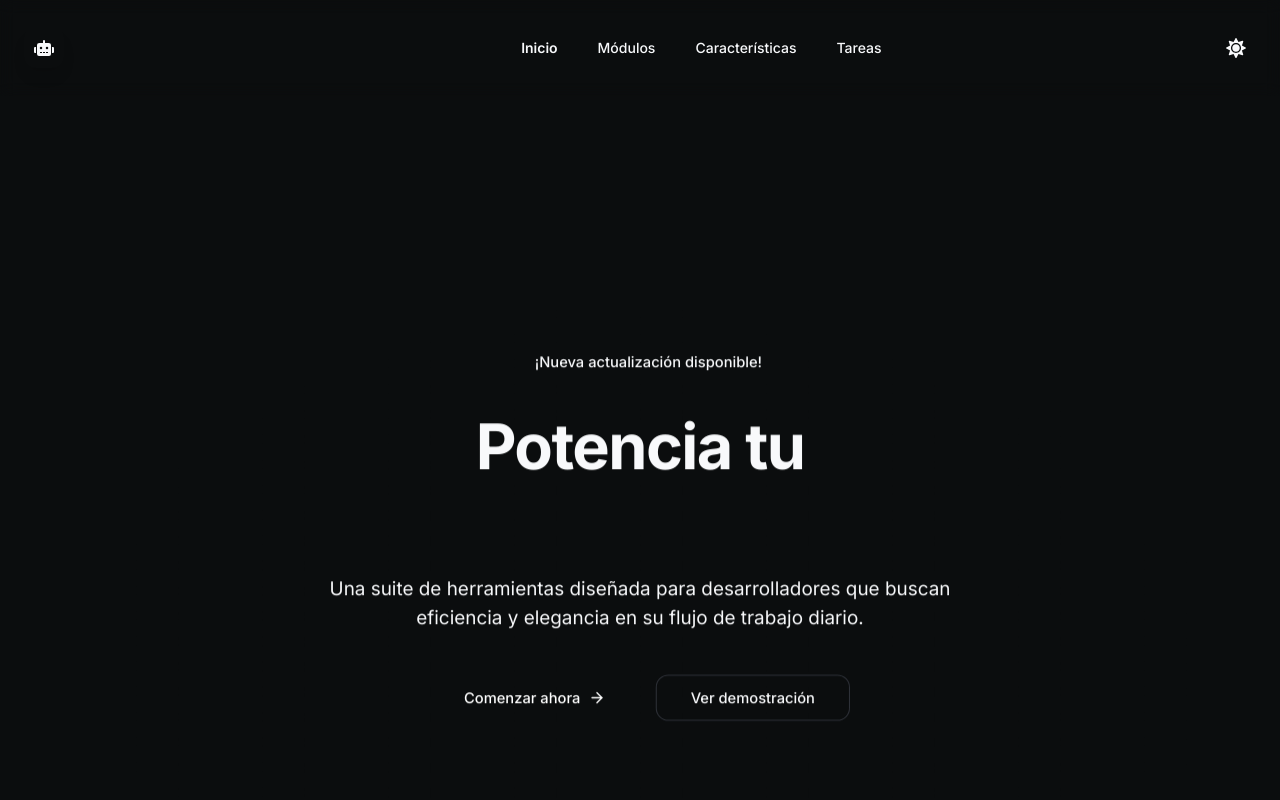
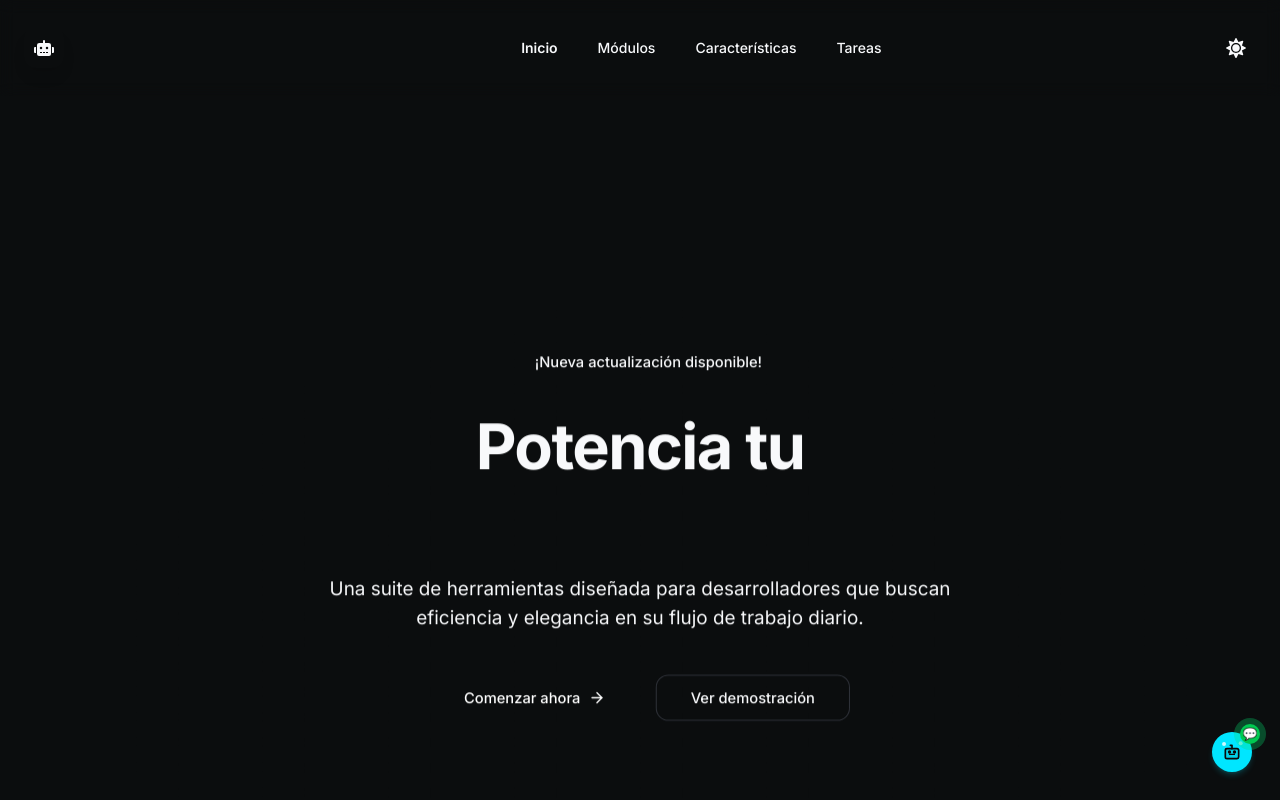
Before and after one commit to pascal1010100/pascal-neo-workspace, a Next.js app: page / in a window 1280 px wide. Shown: the top 800 px of the page. Built offline with nearby package versions, Linux system fonts and the light colour scheme.

Commit message:
agregado botn kawaiibot

```diff
--- a/src/components/layout/PageLayout.tsx
+++ b/src/components/layout/PageLayout.tsx
@@ -1,7 +1,13 @@
 import { type ReactNode } from 'react';
+import dynamic from 'next/dynamic';
 import { Navbar } from '../Navbar';
 import { Footer } from './Footer';
 import { cn } from '@/lib/utils';
+
+// Dynamically import KawaiiBot with no SSR to avoid hydration issues
+const KawaiiBot = dynamic(() => import('../KawaiiBot'), {
+  ssr: false,
+});
 
 interface PageLayoutProps {
   children: ReactNode;
@@ -25,6 +31,26 @@ export function PageLayout({
         {children}
       </main>
       {showFooter && <Footer />}
+
+      {/* Floating KawaiiBot Button */}
+      <div className="fixed bottom-6 right-6 z-50">
+        <button
+          className="relative w-12 h-12 rounded-full flex items-center justify-center transition-all duration-200 hover:scale-110"
+          aria-label="Chat with KawaiiBot"
+          onClick={() => {
+            // Add your chat functionality here
+            console.log('Chat with KawaiiBot!');
+          }}
+        >
+          <KawaiiBot />
+          <span className="absolute -top-1 -right-1 flex h-5 w-5">
+            <span className="animate-ping absolute inline-flex h-full w-full rounded-full bg-green-400 opacity-75"></span>
+            <span className="relative inline-flex rounded-full h-5 w-5 bg-green-500 text-xs items-center justify-center text-white">
+              💬
+            </span>
+          </span>
+        </button>
+      </div>
     </div>
   );
 }
```
